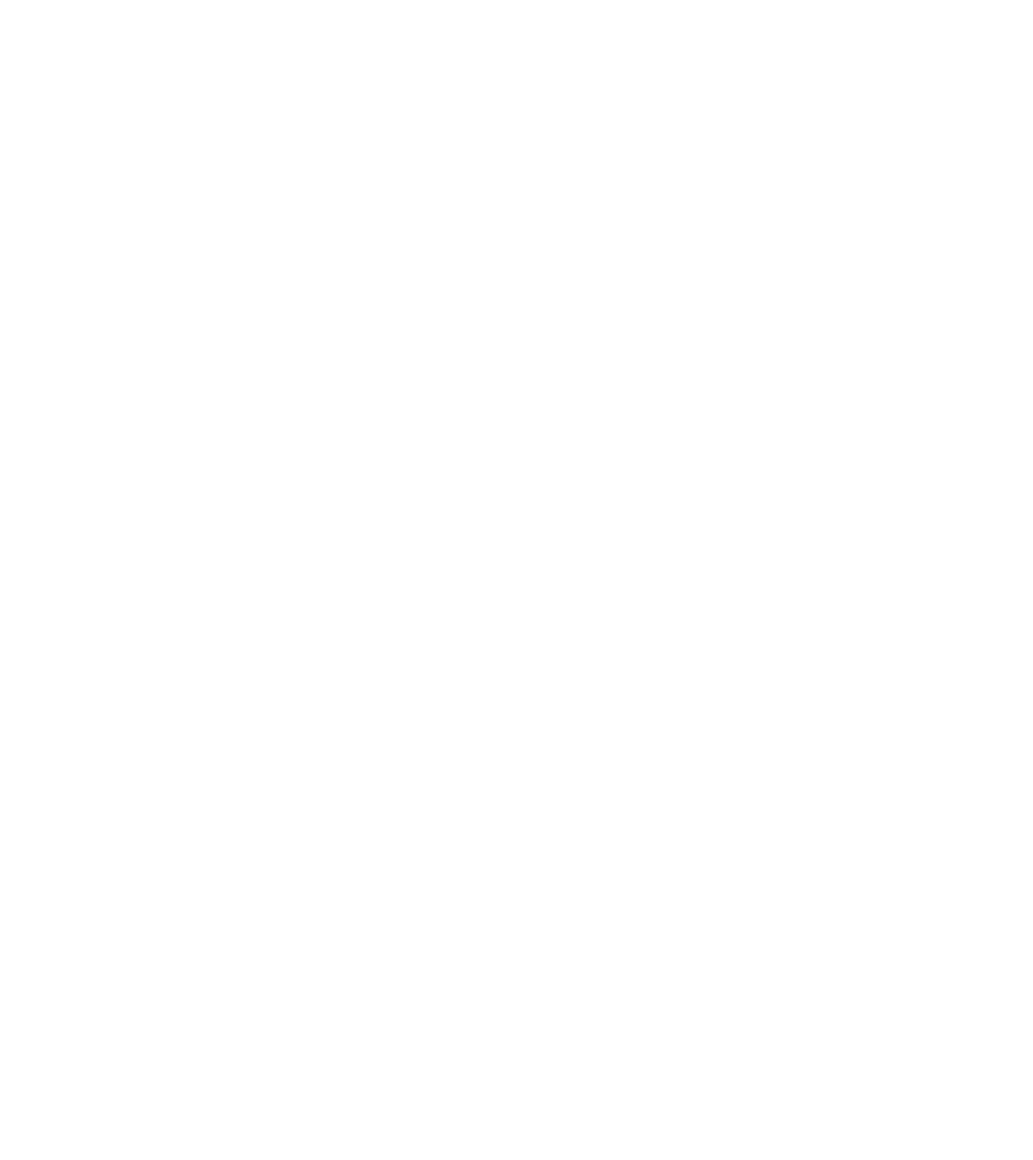
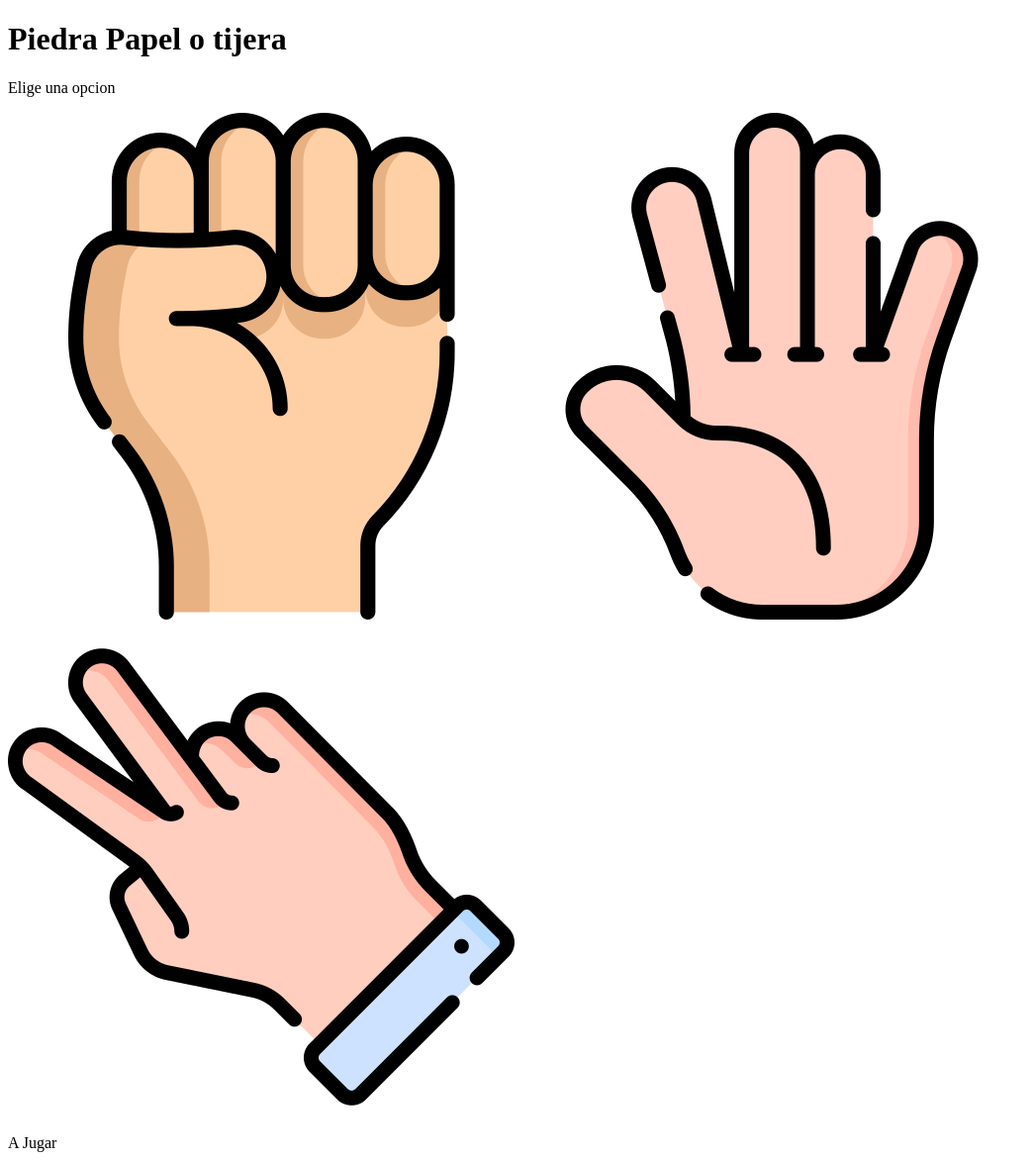
Before and after one commit to maribelalarcon/piedra-papel, a plain HTML site: page index.html in a window 1280 px wide. Shown: the whole page at 99% size, without its empty margins (0-1044 px from the left). Before the commit the page ends 800 px from the top, so only its background shows below. Drawn offline with Linux system fonts and the light colour scheme.

Commit message:
added img a the option the game

```diff
--- a/index.html
+++ b/index.html
@@ -5,5 +5,40 @@
     <meta name="viewport" content="width=device-width, initial-scale=1.0" />
     <title>Piedra papel o Tijera</title>
   </head>
-  <body></body>
+  <body>
+    <header>
+      <h1>Piedra Papel o tijera</h1>
+    </header>
+    <main>
+      <div class="container">
+        <p>Elige una opcion</p>
+        <div class="container-images">
+          <input
+            type="image"
+            src="/img/puno.png"
+            alt="piedra"
+            value="Piedra"
+            id="piedra"
+          />
+          <input
+            type="image"
+            img
+            src="/img/mano.png"
+            alt="papel"
+            value="Papel"
+            id="papel"
+          />
+          <input
+            type="image"
+            src="/img/tijeras.png"
+            alt="tijera"
+            value="Tijera"
+            id="tijera"
+          />
+        </div>
+        <buton> A Jugar </buton>
+      </div>
+      <script src="game.js"></script>
+    </main>
+  </body>
 </html>
```
Also changed, not shown: game.js (added), img/mano.png (added), img/puno.png (added), img/tijeras.png (added), index.css (deleted), style.css (added).
